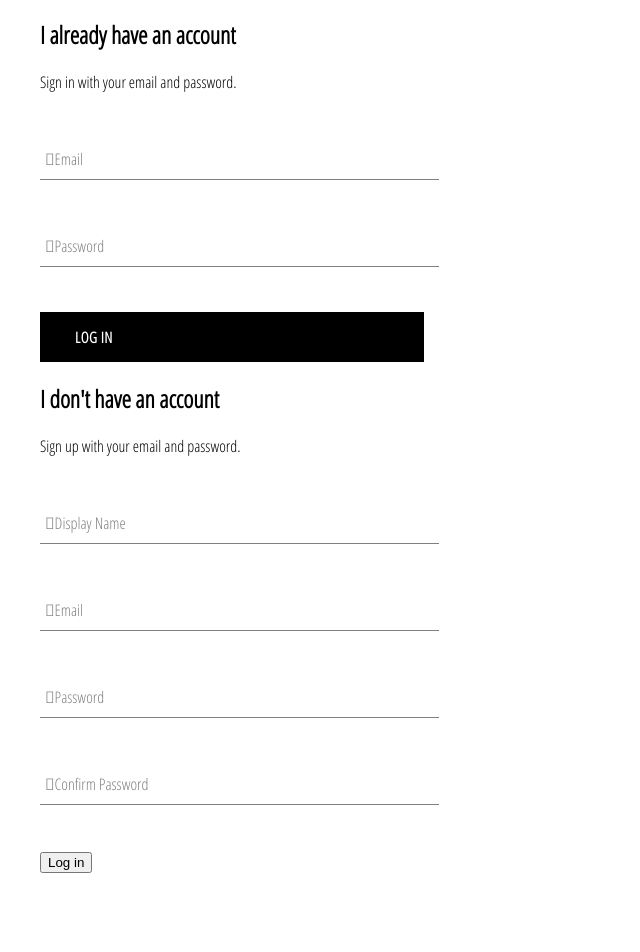
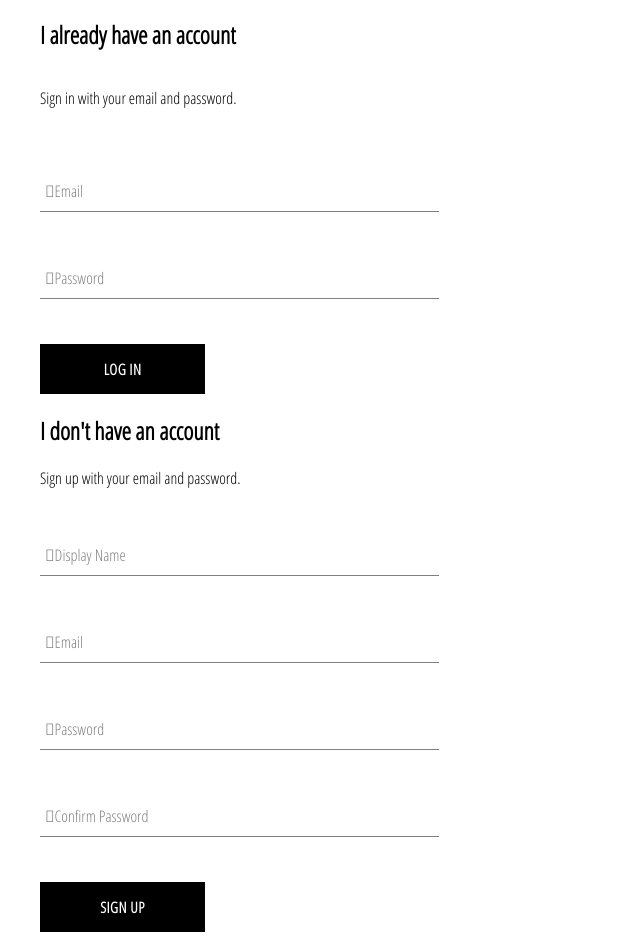
Before and after one commit to giangster/clothing-store, a React (Create React App) app: page /signin in a window 1280 px wide. Shown: the part 117-1069 px from the top of the page, without its empty margins (0-640 px from the left). Before the commit the page ends 1010 px from the top, so only its background shows below. Built offline with nearby package versions, Linux system fonts and the light colour scheme.

Commit message:
minor mistakes fixed

```diff
--- a/src/components/custom-button/custom-button.component.jsx
+++ b/src/components/custom-button/custom-button.component.jsx
@@ -2,7 +2,11 @@ import React from "react";
 import "./custom-button.styles.scss";
 
 const CustomButton = ({ children, ...otherProps }) => {
-  return <div className="custom-button">{children}</div>;
+  return (
+    <button className="custom-button" {...otherProps}>
+      {children}
+    </button>
+  );
 };
 
 export default CustomButton;
--- a/src/components/sign-in/sign-in.styles.scss
+++ b/src/components/sign-in/sign-in.styles.scss
@@ -1,4 +1,9 @@
 .sign-in {
   width: 30vw;
-  margin-right: 100px;
+  display: flex;
+  flex-direction: column;
+
+  .title {
+    margin: 10px 0;
+  }
 }
--- a/src/components/sign-up/sign-up.component.jsx
+++ b/src/components/sign-up/sign-up.component.jsx
@@ -1,6 +1,7 @@
 import React, { Component } from "react";
 import "./sign-up.styles.scss";
 import FormInput from "../form-input/form-input.component";
+import CustomButton from "../custom-button/custom-button.component";
 
 class SignUp extends Component {
   constructor(props) {
@@ -59,7 +60,7 @@ class SignUp extends Component {
             value={this.state.password}
             onChange={this.onChange}
           />
-          <input type="submit" value="Log in" />
+          <CustomButton type="submit">Sign up</CustomButton>
         </form>
       </div>
     );
```
